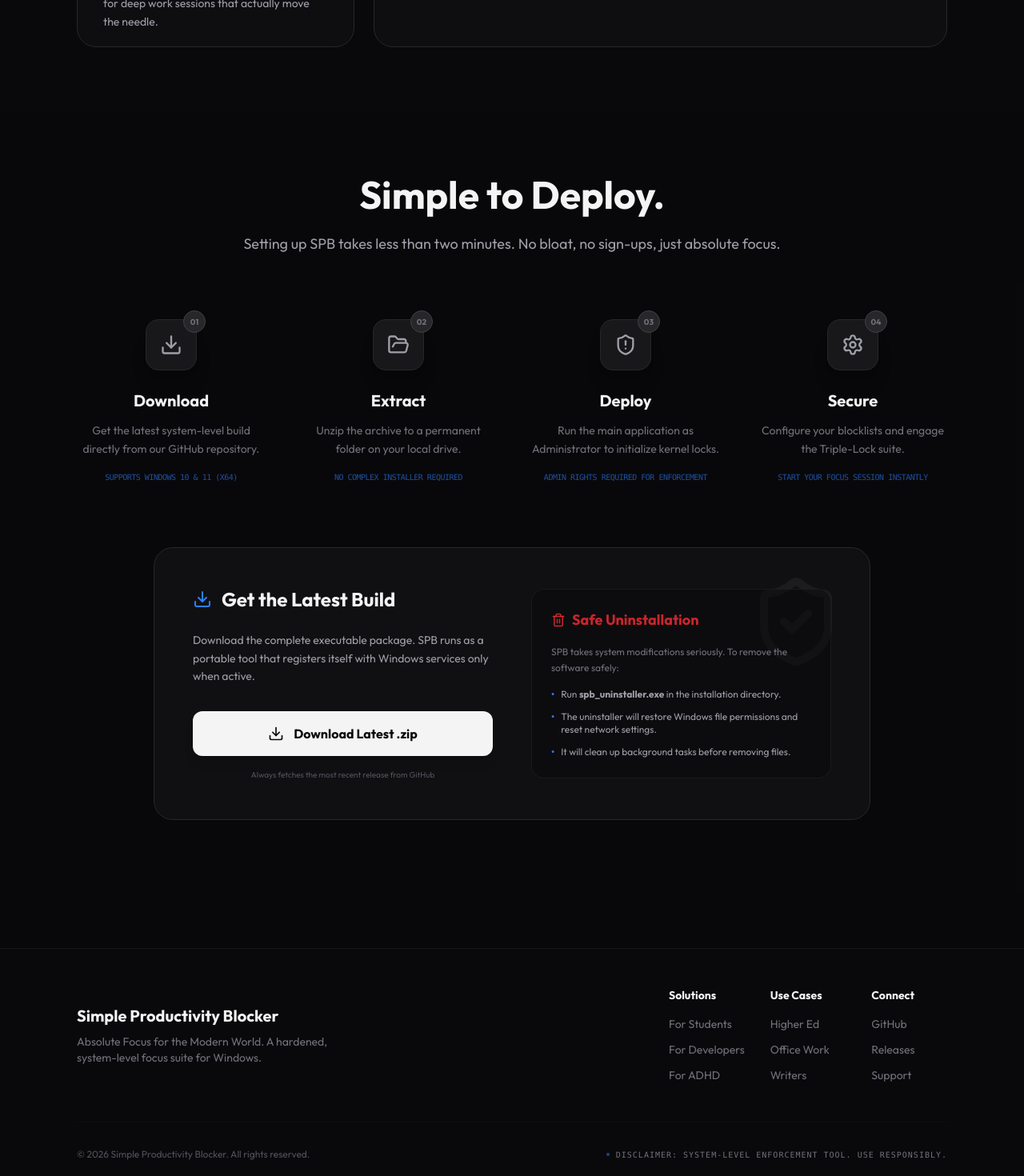
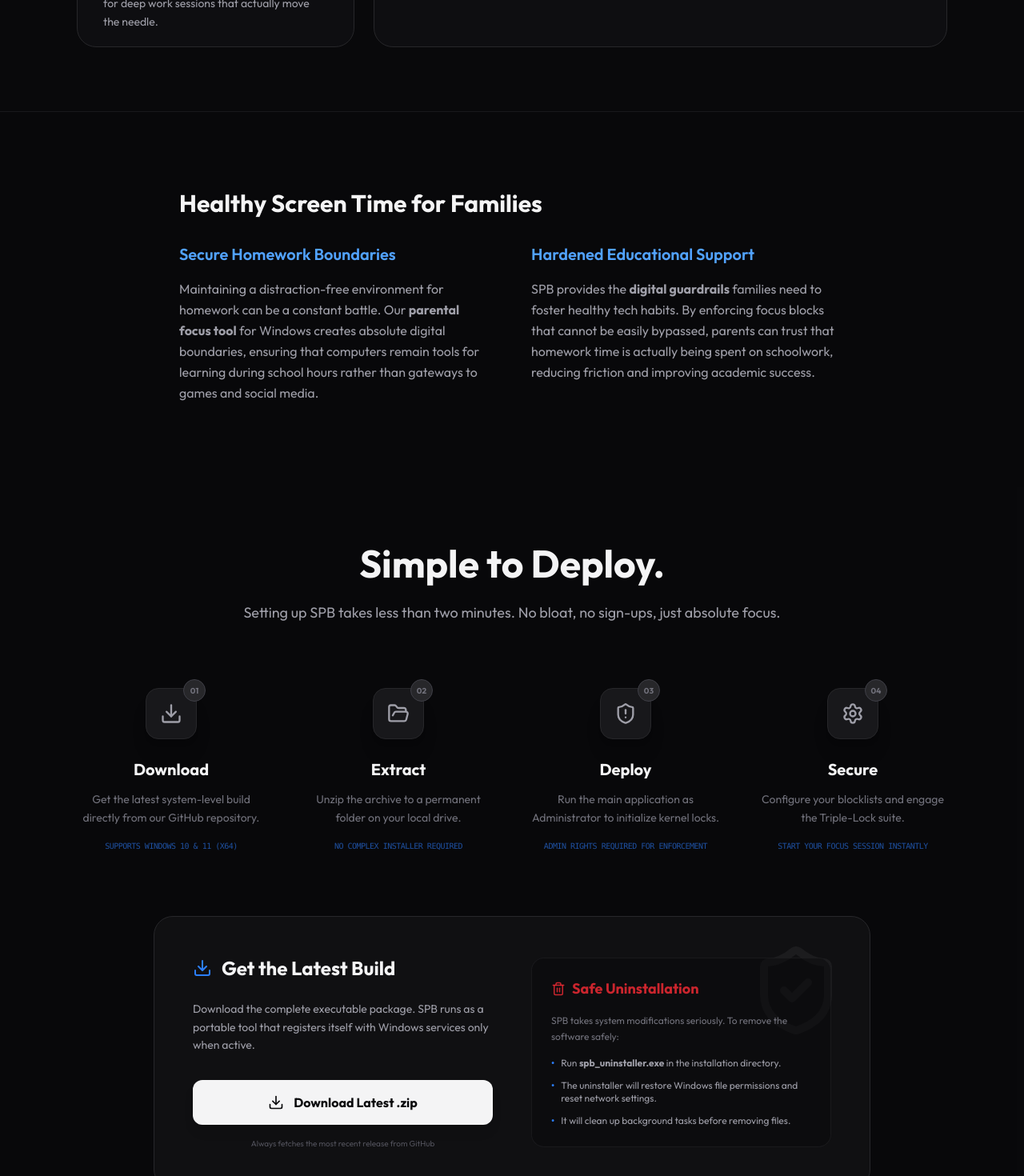
Before and after one commit to nvusdev/simple-productivity-blocker, a Next.js app in the folder website/: page /parents in a window 1280 px wide. Shown: the part 2440-3910 px from the top of the page at 80% size. Built offline with nearby package versions, Linux system fonts and the light colour scheme; no server answers.

Commit message:
feat(seo): revert footer and add tailored SEO sections to all audience landing pages

```diff
--- a/website/app/adhd/page.tsx
+++ b/website/app/adhd/page.tsx
@@ -25,6 +25,27 @@
       />
       <Comparison />
       <Solutions highlightTitle="ADHD" />
+
+      <section className="py-24 border-t border-zinc-900 bg-zinc-950/50">
+        <div className="max-w-4xl mx-auto px-8">
+          <h2 className="text-3xl font-bold mb-8 text-zinc-100">Executive Function Support for ADHD</h2>
+          <div className="grid grid-cols-1 md:grid-cols-2 gap-12 text-zinc-400 leading-relaxed">
+            <div>
+              <h3 className="text-xl font-semibold mb-4 text-blue-400">Digital Guardrails for Concentration</h3>
+              <p>
+                Willpower is a finite resource. For those with ADHD, digital distractions can be overwhelming. SPB acts as an external <strong>executive function support</strong>, holding the line on your focus when your internal filters are exhausted.
+              </p>
+            </div>
+            <div>
+              <h3 className="text-xl font-semibold mb-4 text-blue-400">Hardened Focus Suite</h3>
+              <p>
+                Our <strong>ADHD productivity tool</strong> for Windows uses system-level enforcement to prevent impulsive browser hopping. By creating absolute digital boundaries, SPB helps you stay on task and reduces the friction of starting difficult projects.
+              </p>
+            </div>
+          </div>
+        </div>
+      </section>
+
       <Installation />
       <Footer />
     </main>
--- a/website/app/developers/page.tsx
+++ b/website/app/developers/page.tsx
@@ -25,6 +25,27 @@
       />
       <Comparison />
       <Solutions highlightTitle="Professionals" />
+
+      <section className="py-24 border-t border-zinc-900 bg-zinc-950/50">
+        <div className="max-w-4xl mx-auto px-8">
+          <h2 className="text-3xl font-bold mb-8 text-zinc-100">Deep Work for Software Engineers</h2>
+          <div className="grid grid-cols-1 md:grid-cols-2 gap-12 text-zinc-400 leading-relaxed">
+            <div>
+              <h3 className="text-xl font-semibold mb-4 text-blue-400">Master Your Coding Flow</h3>
+              <p>
+                As a developer, your value is tied to your ability to solve complex problems. Our <strong>coding focus tool</strong> ensures that you stay in the zone during critical sprints by blocking access to distractions like Hacker News, Reddit, and YouTube at the system level.
+              </p>
+            </div>
+            <div>
+              <h3 className="text-xl font-semibold mb-4 text-blue-400">Hardened Sprint Support</h3>
+              <p>
+                Browser extensions are too easy to disable. SPB provides <strong>unbreakable digital boundaries</strong> that respect your flow state. It is the perfect companion for developers who need to ship high-quality code without the constant pull of social media.
+              </p>
+            </div>
+          </div>
+        </div>
+      </section>
+
       <Installation />
       <Footer />
     </main>
--- a/website/app/higher-ed/page.tsx
+++ b/website/app/higher-ed/page.tsx
@@ -25,6 +25,27 @@
       />
       <Comparison />
       <Solutions highlightTitle="Schools" />
+
+      <section className="py-24 border-t border-zinc-900 bg-zinc-950/50">
+        <div className="max-w-4xl mx-auto px-8">
+          <h2 className="text-3xl font-bold mb-8 text-zinc-100">Deep Work for Academic Researchers</h2>
+          <div className="grid grid-cols-1 md:grid-cols-2 gap-12 text-zinc-400 leading-relaxed">
+            <div>
+              <h3 className="text-xl font-semibold mb-4 text-blue-400">Master Your Research Sessions</h3>
+              <p>
+                Academic writing requires long periods of undisturbed concentration. Our <strong>research focus tool</strong> prevents the "quick search" from becoming a distraction, ensuring your citation checks stay focused and your thesis drafting remains uninterrupted.
+              </p>
+            </div>
+            <div>
+              <h3 className="text-xl font-semibold mb-4 text-blue-400">Hardened Scholarly Focus</h3>
+              <p>
+                Whether you are a professor or a Ph.D. candidate, SPB provides the <strong>absolute focus</strong> needed to push the boundaries of knowledge. Eliminate digital clutter and focus on the deep intellectual work that matters most with kernel-level Windows enforcement.
+              </p>
+            </div>
+          </div>
+        </div>
+      </section>
+
       <Installation />
       <Footer />
     </main>
--- a/website/app/parents/page.tsx
+++ b/website/app/parents/page.tsx
@@ -25,6 +25,27 @@
       />
       <Comparison />
       <Solutions highlightTitle="Parents" />
+
+      <section className="py-24 border-t border-zinc-900 bg-zinc-950/50">
+        <div className="max-w-4xl mx-auto px-8">
+          <h2 className="text-3xl font-bold mb-8 text-zinc-100">Healthy Screen Time for Families</h2>
+          <div className="grid grid-cols-1 md:grid-cols-2 gap-12 text-zinc-400 leading-relaxed">
+            <div>
+              <h3 className="text-xl font-semibold mb-4 text-blue-400">Secure Homework Boundaries</h3>
+              <p>
+                Maintaining a distraction-free environment for homework can be a constant battle. Our <strong>parental focus tool</strong> for Windows creates absolute digital boundaries, ensuring that computers remain tools for learning during school hours rather than gateways to games and social media.
+              </p>
+            </div>
+            <div>
+              <h3 className="text-xl font-semibold mb-4 text-blue-400">Hardened Educational Support</h3>
+              <p>
+                SPB provides the <strong>digital guardrails</strong> families need to foster healthy tech habits. By enforcing focus blocks that cannot be easily bypassed, parents can trust that homework time is actually being spent on schoolwork, reducing friction and improving academic success.
+              </p>
+            </div>
+          </div>
+        </div>
+      </section>
+
       <Installation />
       <Footer />
     </main>
--- a/website/app/professionals/page.tsx
+++ b/website/app/professionals/page.tsx
@@ -25,6 +25,27 @@
       />
       <Comparison />
       <Solutions highlightTitle="Professionals" />
+
+      <section className="py-24 border-t border-zinc-900 bg-zinc-950/50">
+        <div className="max-w-4xl mx-auto px-8">
+          <h2 className="text-3xl font-bold mb-8 text-zinc-100">High-Performance Office Productivity</h2>
+          <div className="grid grid-cols-1 md:grid-cols-2 gap-12 text-zinc-400 leading-relaxed">
+            <div>
+              <h3 className="text-xl font-semibold mb-4 text-blue-400">Block Workplace Distractions</h3>
+              <p>
+                In a high-stakes corporate environment, focus is your competitive advantage. Our <strong>professional focus tool</strong> eliminates doomscrolling and impulsive news checking, ensuring your work blocks remain sacred and productive.
+              </p>
+            </div>
+            <div>
+              <h3 className="text-xl font-semibold mb-4 text-blue-400">Hardened Remote Work Support</h3>
+              <p>
+                Working from home presents unique distractions. SPB provides the <strong>hardened digital boundaries</strong> needed to separate work time from leisure. Secure your output and reclaim your time with system-level enforcement for Windows.
+              </p>
+            </div>
+          </div>
+        </div>
+      </section>
+
       <Installation />
       <Footer />
     </main>
--- a/website/app/writers/page.tsx
+++ b/website/app/writers/page.tsx
@@ -25,6 +25,27 @@
       />
       <Comparison />
       <Solutions highlightTitle="ADHD" />
+
+      <section className="py-24 border-t border-zinc-900 bg-zinc-950/50">
+        <div className="max-w-4xl mx-auto px-8">
+          <h2 className="text-3xl font-bold mb-8 text-zinc-100">Distraction-Free Writing Environment</h2>
+          <div className="grid grid-cols-1 md:grid-cols-2 gap-12 text-zinc-400 leading-relaxed">
+            <div>
+              <h3 className="text-xl font-semibold mb-4 text-blue-400">Finish Your Draft Faster</h3>
+              <p>
+                Writing requires a rare level of concentration. Our <strong>writing focus tool</strong> prevents the "research rabbit hole" by locking down distracting sites before they pull you away from your manuscript or copy.
+              </p>
+            </div>
+            <div>
+              <h3 className="text-xl font-semibold mb-4 text-blue-400">Unbreakable Drafting Flow</h3>
+              <p>
+                Whether you are a novelist, journalist, or technical writer, SPB provides the <strong>absolute focus</strong> needed to get words on the page. Stop the cycle of editing and start shipping finished work with hardened Windows distraction blocking.
+              </p>
+            </div>
+          </div>
+        </div>
+      </section>
+
       <Installation />
       <Footer />
     </main>
--- a/website/components/Footer.tsx
+++ b/website/components/Footer.tsx
@@ -15,24 +15,12 @@
             </p>
           </div>
 
-          <div className="grid grid-cols-2 sm:grid-cols-3 gap-8 text-sm">
-            <div className="flex flex-col gap-3">
-              <span className="text-zinc-100 font-bold mb-1">Solutions</span>
-              <a href="students/" className="text-zinc-500 hover:text-blue-500 transition-colors">For Students</a>
-              <a href="developers/" className="text-zinc-500 hover:text-blue-500 transition-colors">For Developers</a>
-              <a href="adhd/" className="text-zinc-500 hover:text-blue-500 transition-colors">For ADHD</a>
-            </div>
-            <div className="flex flex-col gap-3">
-              <span className="text-zinc-100 font-bold mb-1">Use Cases</span>
-              <a href="higher-ed/" className="text-zinc-500 hover:text-blue-500 transition-colors">Higher Ed</a>
-              <a href="professionals/" className="text-zinc-500 hover:text-blue-500 transition-colors">Office Work</a>
-              <a href="writers/" className="text-zinc-500 hover:text-blue-500 transition-colors">Writers</a>
-            </div>
-            <div className="flex flex-col gap-3">
-              <span className="text-zinc-100 font-bold mb-1">Connect</span>
-              <a href="https://github.com/nvusdev/simple-productivity-blocker" target="_blank" rel="noopener noreferrer" className="text-zinc-500 hover:text-blue-500 transition-colors">GitHub</a>
-              <a href="https://github.com/nvusdev/simple-productivity-blocker/releases" target="_blank" rel="noopener noreferrer" className="text-zinc-500 hover:text-blue-500 transition-colors">Releases</a>
-              <a href="https://github.com/nvusdev/simple-productivity-blocker/issues" target="_blank" rel="noopener noreferrer" className="text-zinc-500 hover:text-blue-500 transition-colors">Support</a>
+          <div className="flex flex-col items-start md:items-end gap-2">
+            <span className="text-zinc-400 text-sm font-medium">Built with passion by nvusdev</span>
+            <div className="flex items-center gap-4 text-xs text-zinc-600">
+              <a href="https://github.com/nvusdev/simple-productivity-blocker" target="_blank" rel="noopener noreferrer" className="hover:text-blue-500 transition-colors">GitHub</a>
+              <a href="https://github.com/nvusdev/simple-productivity-blocker/releases" target="_blank" rel="noopener noreferrer" className="hover:text-blue-500 transition-colors">Releases</a>
+              <a href="https://github.com/nvusdev/simple-productivity-blocker/issues" target="_blank" rel="noopener noreferrer" className="hover:text-blue-500 transition-colors">Support</a>
             </div>
           </div>
         </div>
```
Also changed, not shown: website/app/entrepreneurs/page.tsx (+21 -0 lines).
